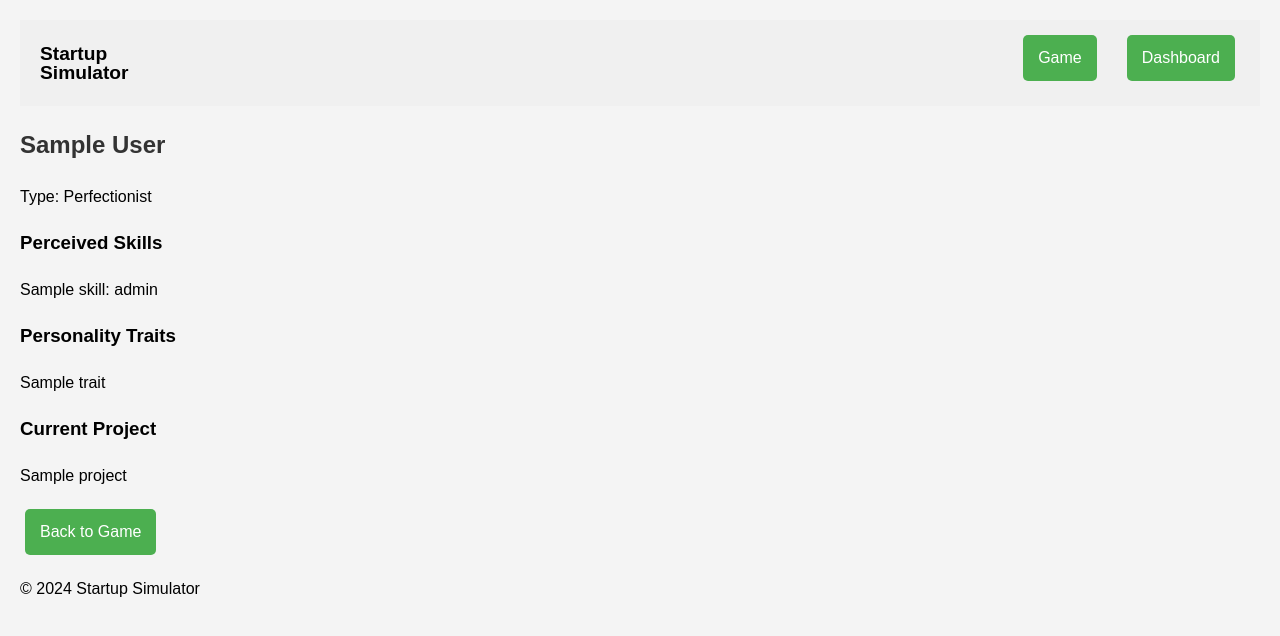
After one commit to mathwizard1232/startup-simulator, a Django app: template game/templates/game/employee_profile.html in a window 1280 px wide. The commit adds this page. Shown: the top 636 px of the page. Run offline with Django 5.2, Linux system fonts and the light colour scheme; tables that the repository leaves empty hold one stand-in row (values such as "Sample post"); the template is opened without the code that fills it: values that come from a table or form of the project are taken from there, most other values are stand-ins (such as "Sample title", 1, 10 or a date in 2020).

Commit message:
MVP Phase 1.2, Step 8 - add employee profile view

```diff
--- a/game/models/employee.py
+++ b/game/models/employee.py
@@ -72,6 +72,10 @@ class Employee(models.Model):
         logger.info(f"Perceived personality traits for {self.name}: {self.perceived_personality_traits_string}")
         return self.perceived_personality_traits_string.split(',')
 
+    @property
+    def perceived_personality_traits_human_readable(self):
+        return [' '.join(word.capitalize() for word in trait.split('_')) for trait in self.perceived_personality_traits]
+
     def get_perceived_skill(self, skill_value):
         return get_perceived_skill(skill_value)
 
--- /dev/null
+++ b/game/templates/game/employee_profile.html
@@ -0,0 +1,34 @@
+{% extends 'game/base.html' %}
+
+{% block title %}{{ employee.name }} - Employee Profile{% endblock %}
+
+{% block content %}
+<h2>{{ employee.name }}</h2>
+<p>Type: {{ employee.get_employee_type_display }}</p>
+
+<h3>Perceived Skills</h3>
+<ul>
+    {% for skill, level in perceived_skills.items %}
+        <li>{{ skill }}: {{ level }}</li>
+    {% endfor %}
+</ul>
+
+<h3>Personality Traits</h3>
+<ul>
+    {% for trait in personality_traits %}
+        <li>{{ trait }}</li>
+    {% empty %}
+        <li>No traits discovered yet.</li>
+    {% endfor %}
+</ul>
+
+<h3>Current Project</h3>
+{% if current_project %}
+    <p>{{ current_project.name }}</p>
+{% else %}
+    <p>Not assigned to any project.</p>
+{% endif %}
+
+<a href="{% url 'game_loop' %}">Back to Game</a>
+</div>
+{% endblock %}
--- a/game/templates/game/game_loop.html
+++ b/game/templates/game/game_loop.html
@@ -12,7 +12,7 @@
 <h3>Employees</h3>
 <ul>
 {% for employee in employees %}
-    <li>{{ employee.name }} - Coding Accuracy: {{ employee.perceived_coding_accuracy }}</li>
+    <li><a href="{% url 'employee_profile' employee.id %}">{{ employee.name }}</a> - Coding Accuracy: {{ employee.perceived_coding_accuracy }}</li>
 {% empty %}
     <li>No employees yet.</li>
 {% endfor %}
--- a/game/templates/game/manage_project.html
+++ b/game/templates/game/manage_project.html
@@ -27,7 +27,7 @@
 <h3>Assigned Employees:</h3>
 <ul>
 {% for employee in assigned_employees %}
-    <li>{{ employee.name }} - Skill Level: {{ employee.skill_level }}</li>
+    <li>{{ employee.name }} - Coding Accuracy: {{ employee.perceived_coding_accuracy }}</li>
 {% empty %}
     <li>No employees assigned yet.</li>
 {% endfor %}
--- a/game/urls.py
+++ b/game/urls.py
@@ -1,6 +1,6 @@
 from django.urls import path
 from .views.game_views import StartGameView, GameLoopView, EndGameView
-from .views.employee_views import HireEmployeeView
+from .views.employee_views import HireEmployeeView, EmployeeProfileView
 from .views.project_views import CreateProjectView, ManageProjectView, AssignEmployeesView
 from .views.decision_views import DecisionMakingView
 from .views.dashboard_views import DashboardView
@@ -13,6 +13,7 @@ urlpatterns = [
 
     # Employee management
     path('hire/', HireEmployeeView.as_view(), name='hire_employee'),
+    path('employee/<int:employee_id>/', EmployeeProfileView.as_view(), name='employee_profile'),
 
     # Project management
     path('create_project/', CreateProjectView.as_view(), name='create_project'),
```
Also changed, not shown: docs/misc_todo.md (+1 -0 lines), game/views/employee_views.py (+24 -1 lines).
